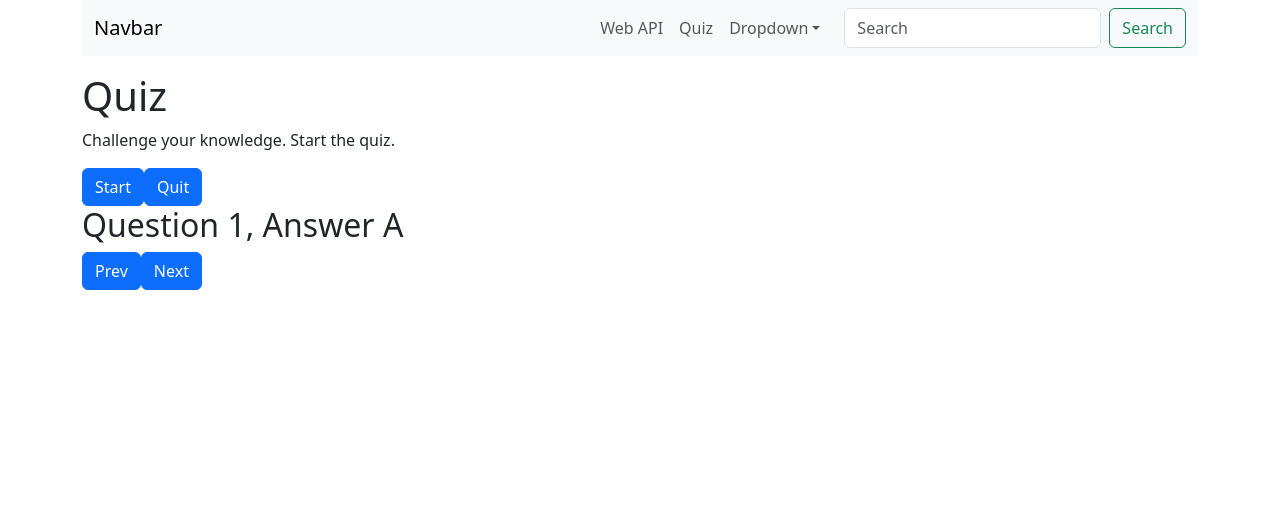
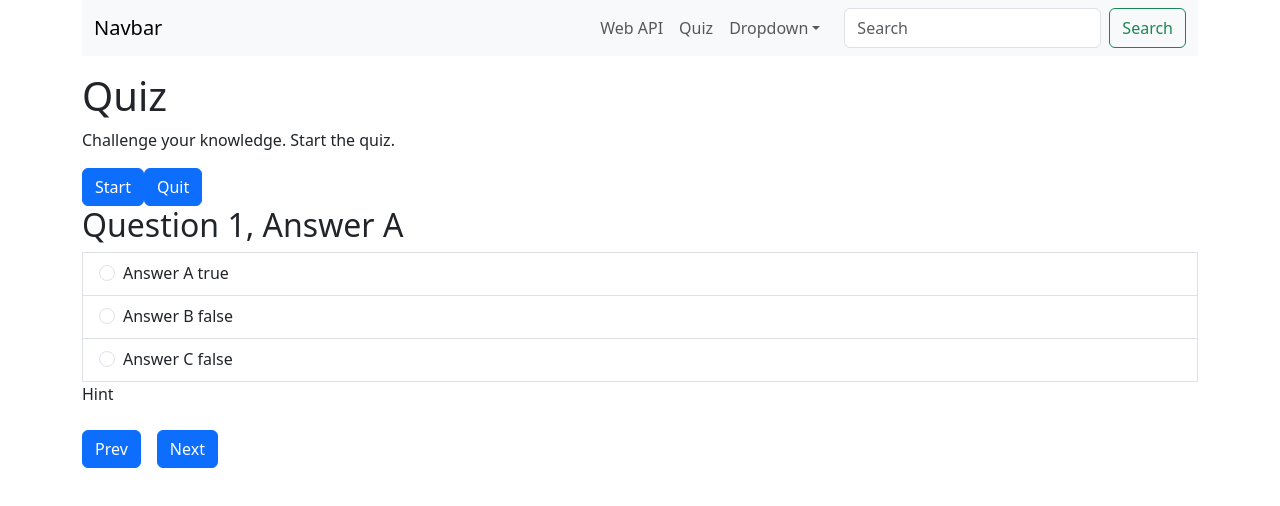
Before and after one commit to liewchooichin/bootstrap-nav-and-router, a React (Vite) app: page /quiz/1 in a window 1280 px wide. Both pictures are taken after a click on the button "Start". Shown: the top 506 px of the page. Built offline with nearby package versions, Linux system fonts and the light colour scheme.

Commit message:
Basic answer and show tick mark are done.

```diff
--- /dev/null
+++ b/src/quiz/AnswerSection.jsx
@@ -0,0 +1,101 @@
+import PropTypes from "prop-types";
+import { useReducer, useEffect, useState } from "react";
+import { ListGroup } from "react-bootstrap";
+import Form from "react-bootstrap/Form";
+import Button from "react-bootstrap/Button";
+import { quizData } from "./quizData";
+import { hasAnsweredReducer } from "./hasAnsweredReducer";
+import { TickMark } from "./TickMark";
+
+
+AnswerSection.propTypes = {
+  questionItem: PropTypes.shape({
+    id: PropTypes.number.isRequired,
+    questionText: PropTypes.string.isRequired,
+    hintText: PropTypes.string.isRequired,
+    explanationText: PropTypes.string.isRequired,
+    answers: PropTypes.arrayOf(PropTypes.shape({
+      id: PropTypes.number.isRequired,
+      answerText: PropTypes.string.isRequired,
+      correct: PropTypes.bool.isRequired,
+    }))
+  }),
+  hasAnswered: PropTypes.bool.isRequired,
+  hasAnsweredDispatch: PropTypes.func.isRequired,
+}
+export function AnswerSection({
+  questionItem,
+  hasAnswered,
+  hasAnsweredDispatch,
+}){
+  // If it is a new question, clear the checked
+  // of the checkboxes or radios.
+  const [isNewQuestion, setIsNewQuestion] = useState(true);
+  const [currentQuestionId, setCurrentQuestionId] = useState(0);
+
+  // isNewQuestion depends on the questionItem.id.
+  useEffect(()=>{
+    //const newId = questionItem.id;
+    // if the current question id is different
+    // from the state id, then set the question as new.
+    if(currentQuestionId !== questionItem.id){
+      setIsNewQuestion(true);
+      //setCurrentQuestionId(newId);
+    } else {
+      setIsNewQuestion(false);
+    }
+
+  }, [questionItem, /* currentQuestionId */])
+
+  // IMPORTANT: Name must be the same for
+  // the same checkbox or radio group. However,
+  // id of the input field MUST be unique.
+  const answerList = questionItem.answers;
+  const questionId = questionItem.id;
+
+  // if any answer is selected, dispatch the
+  // hasAnswered to the parent component.
+  // The parent component will show the explanation.
+  function handleAnswerChange(e){
+    const answerSelected = e.target.checked;
+    hasAnsweredDispatch({
+      type: "answer_selected",
+      answerSelected: answerSelected,
+    });
+  }
+
+  // If the question has been answered, show
+  // the tick mark.
+  let tickMark;
+  if(hasAnswered){
+    tickMark = (<TickMark answerItem={null}></TickMark>);
+  } else {
+    tickMark = (<></>);
+  }
+
+  return(
+    <>
+    <ListGroup>
+    <Form>
+    <Form.Group>
+    {
+      answerList.map((a) => (
+      <ListGroup.Item key={a.id}>
+      <Form.Check
+        key={`answer_${questionItem.id}_${a.id}`}
+        type="radio"
+        id={`radio${questionId}-${a.id}`}
+        name={`radio${questionId}`}
+        label={`${a.answerText} ${a.correct}`}
+        value={a.correct}
+        onChange={(e)=>(handleAnswerChange(e))}
+      ></Form.Check>
+      {hasAnswered && <TickMark answerItem={a}></TickMark>}
+      </ListGroup.Item>
+    ))}
+    </Form.Group>
+    </Form>
+    </ListGroup>
+    </>
+  )
+}
--- a/src/quiz/QuestionPage.jsx
+++ b/src/quiz/QuestionPage.jsx
@@ -1,3 +1,4 @@
+import Stack from "react-bootstrap/Stack";
 import ListGroup from "react-bootstrap/ListGroup";
 import { useParams } from "react-router-dom";
 import PropTypes from "prop-types";
@@ -5,6 +6,9 @@ import { useReducer, useState } from "react";
 import { quizLength } from "./quizData";
 import Button from "react-bootstrap/Button";
 import { questionPageReducers } from "./questionPageReducers";
+import { AnswerSection } from "./AnswerSection";
+import { hasAnsweredReducer } from "./hasAnsweredReducer";
+
 
 QuestionPage.propTypes = {
   questionList: PropTypes.arrayOf(PropTypes.shape({
@@ -26,38 +30,72 @@ export function QuestionPage(
   //const questionId = params.questionId;
   const [questionNum, questionNumDispatch] =
     useReducer(questionPageReducers, 0);
-  const [isNextNumber, setNextNumber] = useState(true);
+  const [hasAnswered, hasAnsweredDispatch] =
+    useReducer(hasAnsweredReducer, false);
 
   function handleNext(){
     questionNumDispatch({
       type: "next",
       questionNum: questionNum,
+    }),
+    // also reset the hint for the new question
+    hasAnsweredDispatch({
+      type: "answer_selected",
+      answerSelected: false,
     })
   }
   function handlePrev(){
     questionNumDispatch({
       type: "prev",
       questionNum: questionNum,
-    })
+    });
   }
 
+  // Get the current question according to
+  // the number.
+  const questionItem = questionList[questionNum];
+
+  // if no answer is selected, show Hint.
+  // if any answer is selected, show Explanation.
+  let hintSection;
+  if(!hasAnswered){
+    hintSection = (
+      <>
+      <p>Hint</p>
+      </>
+    )
+  } else {
+    hintSection = (
+      <>
+      <p>Explanation</p>
+      </>
+    )
+  }
 
   return(
     <>
-    <h2>{questionList[questionNum].questionText}</h2>
-    <Button
+    <h2>{questionItem.questionText}</h2>
+    <AnswerSection
+      questionItem={questionItem}
+      hasAnswered={hasAnswered}
+      hasAnsweredDispatch={hasAnsweredDispatch}
+    ></AnswerSection>
+    {hintSection}
+    <Stack direction="horizontal" gap={3}>
+    <Button className="mt-2"
       type="button"
       id="btnPrev"
       name="btnPrev"
       onClick={handlePrev}
     >Prev</Button>
 
-    <Button
+    <Button className="mt-2"
       type="button"
       id="btnNext"
       name="btnNext"
       onClick={handleNext}
     >Next</Button>
+    </Stack>
     </>
   )
 }
--- a/src/quiz/QuizMain.jsx
+++ b/src/quiz/QuizMain.jsx
@@ -1,3 +1,4 @@
+import Stack from "react-bootstrap/Stack"
 import ListGroup from "react-bootstrap/ListGroup";
 import { Link, Outlet } from "react-router-dom";
 import { useState, useReducer } from "react";
@@ -59,6 +60,7 @@ export function QuizMain(){
     <>
       <h1>Quiz</h1>
       <p>Challenge your knowledge. Start the quiz.</p>
+
       <Button
         type="button"
         id="btnStart"
@@ -66,6 +68,7 @@ export function QuizMain(){
         onClick={handleBtnStart}
       >Start
       </Button>
+
       {quizSection}
     </>
   )
--- /dev/null
+++ b/src/quiz/TickMark.jsx
@@ -0,0 +1,28 @@
+
+import PropTypes from "prop-types";
+import { useState } from "react";
+
+
+TickMark.propTypes = {
+  answerItem: PropTypes.arrayOf(PropTypes.shape({
+    id: PropTypes.number.isRequired,
+    answerText: PropTypes.string.isRequired,
+    correct: PropTypes.bool.isRequired,
+  })
+)}
+export function TickMark({answerItem}){
+
+  // The answer item will have a field "correct".
+  let tickMark;
+  if(answerItem.correct){
+    tickMark = (<p>Correct</p>);
+  }
+  else {
+    tickMark = (<p>Wrong</p>);
+  }
+  return(
+    <>
+    {tickMark}
+    </>
+  )
+}
--- /dev/null
+++ b/src/quiz/hasAnsweredReducer.jsx
@@ -0,0 +1,12 @@
+
+export function hasAnsweredReducer(hasAnswered, action){
+  switch(action.type){
+    case "answer_selected": {
+      const newAnswer = action.answerSelected;
+      return newAnswer;
+    }
+    default: {
+      throw Error(`Unknown action: ${action.type}`);
+    }
+  }
+}
```
Also changed, not shown: src/quiz/TODO.md (added, +5 -0 lines).
